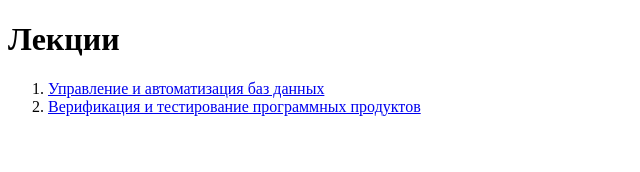
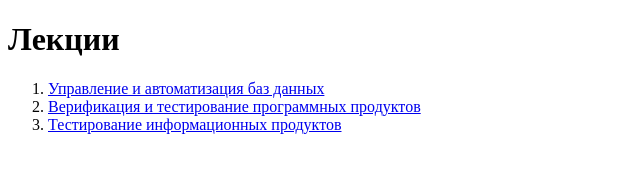
Before and after one commit to kryachkovgs23-pixel/Subjects, a plain HTML site: page index.html in a window 1280 px wide. Shown: the whole page, without its empty margins (0-640 px from the left). Drawn offline with Linux system fonts and the light colour scheme.

Commit message:
Update index.html

```diff
--- a/index.html
+++ b/index.html
@@ -10,6 +10,7 @@
     <ol>
         <li><a href="Auto.html">Управление и автоматизация баз данных</a></li>
         <li><a href="Ver_vs_Auto.html">Верификация и тестирование программных продуктов</a></li>
+        <li><a href="Specialty.html">Тестирование информационных продуктов</a></li>
     </ol>
 </body>
 </html>
```
